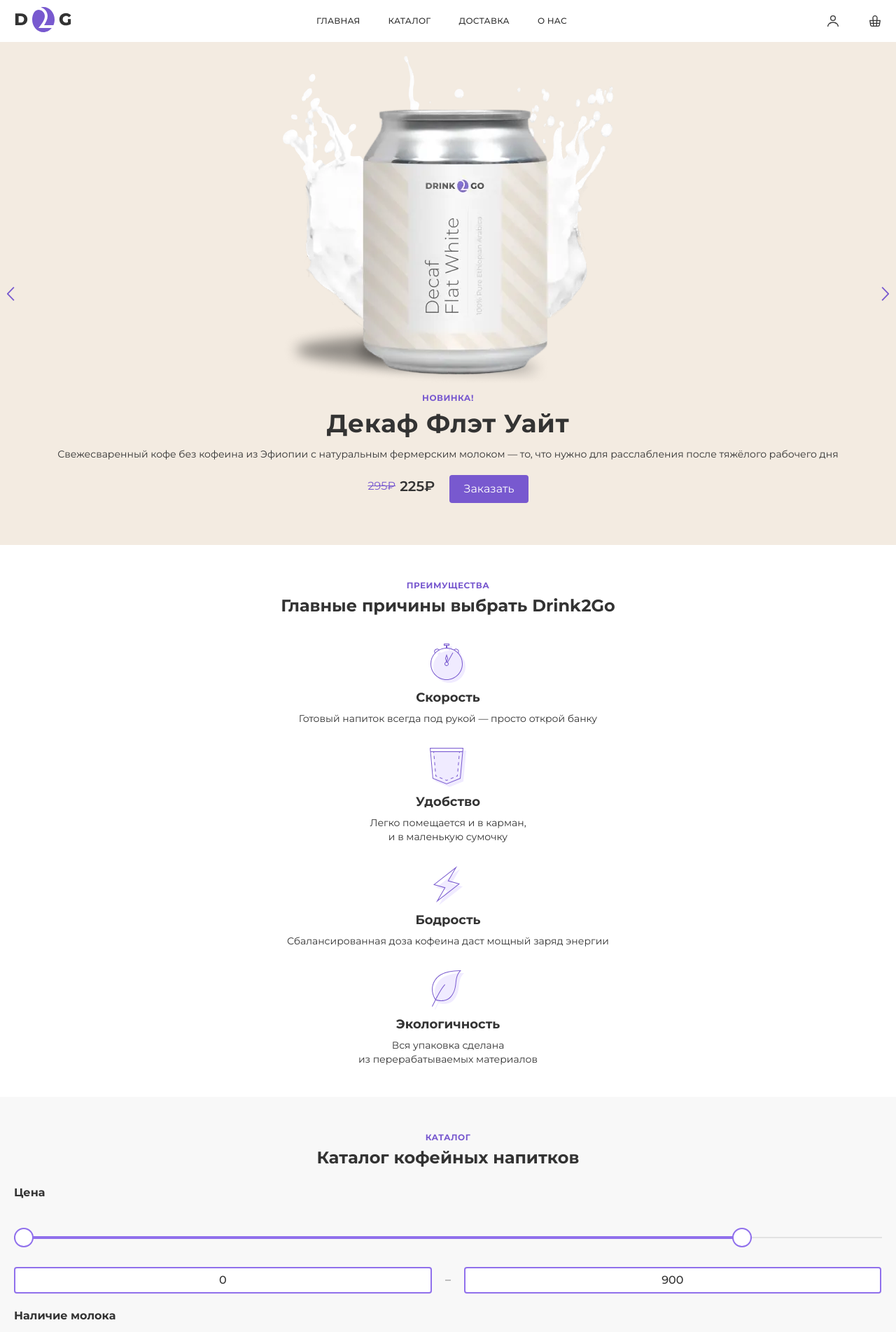
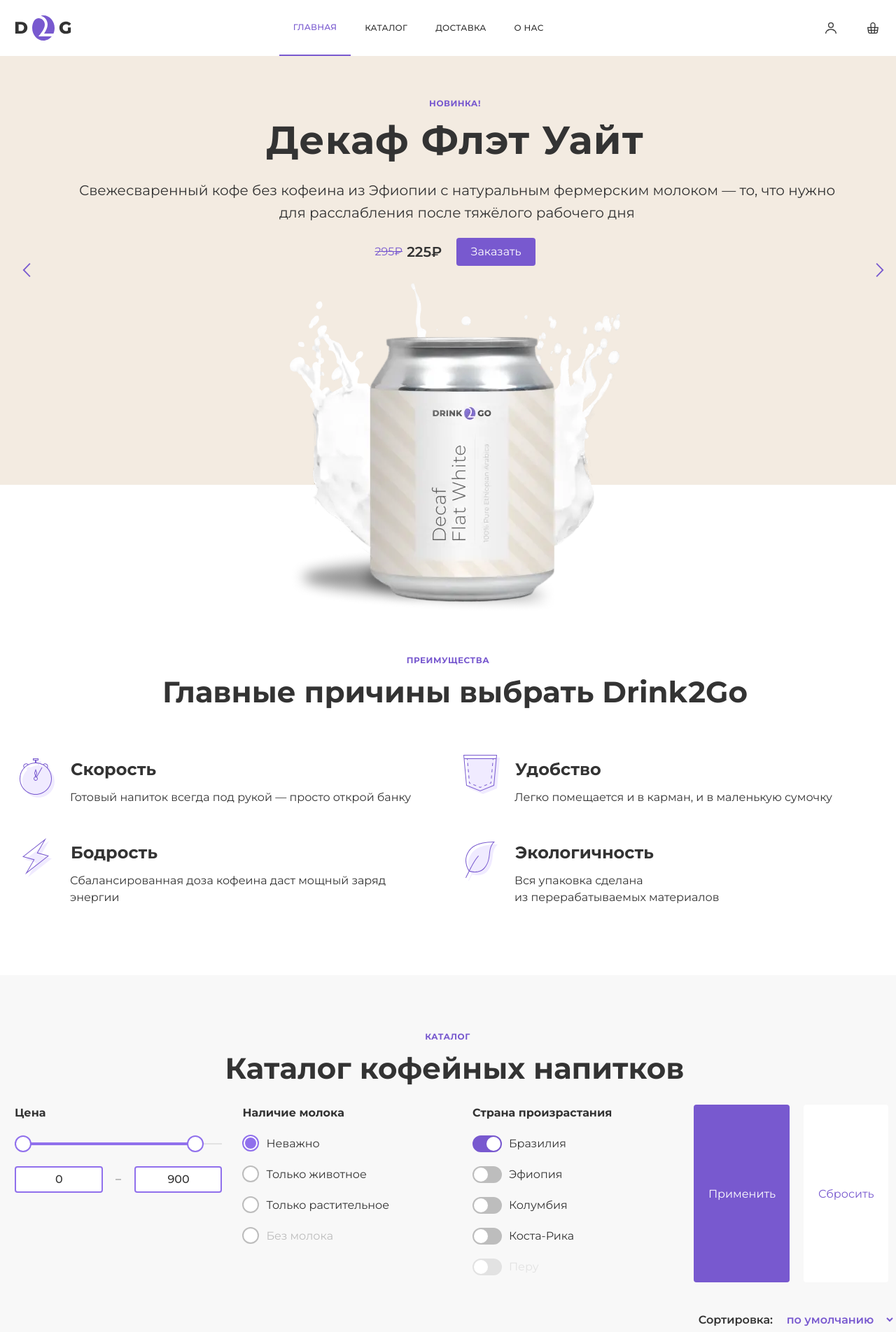
Before and after one commit to NADVooDoo/drink2go, a website: page source/index.html in a window 1280 px wide. Shown: the top 1904 px of the page at 70% size. Drawn offline with nearby package versions, Linux system fonts and the light colour scheme; files that its build step writes are made by us from their sources; files whose address does not match are found by name.

Commit message:
adding tablet adaptive version

```diff
--- a/source/index.html
+++ b/source/index.html
@@ -7,7 +7,7 @@
   <meta name="viewport" content="width=device-width,initial-scale=1">
   <link rel="stylesheet" href="https://cdn.jsdelivr.net/npm/swiper@9/swiper-bundle.min.css">
   <link rel="stylesheet" href="https://unpkg.com/leaflet@1.9.4/dist/leaflet.css"
-    integrity="sha256-p4NxAoJBhIIN+hmNHrzRCf9tD/miZyoHS5obTRR9BMY=" crossorigin="" />
+    integrity="sha256-p4NxAoJBhIIN+hmNHrzRCf9tD/miZyoHS5obTRR9BMY=" crossorigin="">
   <link rel="stylesheet" href="css/style.css">
 </head>
 
@@ -15,6 +15,7 @@
 
   <header class="main-header">
 
+    <div class="main-header__logos">
       <a class="main-header__logo">
         <picture>
           <source media="(min-width: 1440px)" srcset="img/logo-desktop.svg" width="170" height="36">
@@ -23,6 +24,9 @@
             alt="Логотип магазина Drink2Go">
         </picture>
       </a>
+
+      <h1 class="main-header__title">Интернет-магазин кофейных напитков Drink2Go.</h1>
+    </div>
 
     <nav class="main-nav main-nav--closed main-nav--nojs">
 
@@ -64,17 +68,16 @@
 
   <main class="main-container">
 
-    <section class="promo">
-      <h1 class="visually-hidden">Интернет-магазин кофейных напитков Drink2Go.</h1>
+    <section class="promo promo--nojs">
+      <h2 class="visually-hidden">Новинки</h2>
 
       <div class="slider swiper">
-        <h2 class="visually-hidden">Новинки</h2>
 
         <ul class="slider__list swiper-wrapper">
 
           <li class="slider__item slider__item--decaf swiper-slide">
             <div class="slider__item-inner">
-              <picture>
+              <picture class="slider__item-picture">
                 <source type="image/webp" media="(min-width: 1440px)" srcset="img/decaf-desktop.webp 1x,
                 img/decaf-desktop@2x.webp 2x">
                 <source type="image/webp" srcset="img/decaf-mobile-tablet.webp 1x,
@@ -102,7 +105,7 @@
 
           <li class="slider__item slider__item--lavender swiper-slide">
             <div class="slider__item-inner">
-              <picture>
+              <picture class="slider__item-picture">
                 <source type="image/webp" media="(min-width: 1440px)"
                   srcset="img/lavender-desktop.webp 1x, img/lavender-desktop@2x.webp 2x">
                 <source type="image/webp"
@@ -131,7 +134,7 @@
 
           <li class="slider__item slider__item--triple swiper-slide">
             <div class="slider__item-inner">
-              <picture>
+              <picture class="slider__item-picture">
                 <source type="image/webp" media="(min-width: 1440px)" srcset="img/triple-desktop.webp 1x,
                 img/triple-desktop@2x.webp 2x">
                 <source type="image/webp" srcset="img/triple-mobile-tablet.webp 1x,
@@ -180,11 +183,9 @@
       <h3 class="advantages__subtitle">Главные причины выбрать Drink2Go</h3>
       <ul class="advantages__list">
         <li class="advantages__item advantages__item--speed">
-          <div class="advantages__icon-wrapper">
             <svg class="advantages__item-img advantages__speed-icon" width="50" height="56">
               <use xlink:href="img/icons/stack.svg#speed"></use>
             </svg>
-          </div>
           <div class="advantages__item-wrapper">
             <p class="advantages__heading">Скорость</p>
             <p class="advantages__desc">Готовый напиток всегда под рукой — просто открой банку</p>
@@ -192,23 +193,19 @@
         </li>
 
         <li class="advantages__item advantages__item--conv">
-          <div class="advantages__icon-wrapper">
             <svg class="advantages__item-img advantages__conv-icon" width="52" height="56">
               <use xlink:href="img/icons/stack.svg#conv"></use>
             </svg>
-          </div>
           <div class="advantages__item-wrapper">
             <p class="advantages__heading">Удобство</p>
-            <p class="advantages__desc">Легко помещается и в карман, <br> и в маленькую сумочку</p>
+            <p class="advantages__desc">Легко помещается и в карман, и в маленькую сумочку</p>
           </div>
         </li>
 
         <li class="advantages__item advantages__item--energy">
-          <div class="advantages__icon-wrapper">
             <svg class="advantages__item-img advantages__energy-icon" width="42" height="56">
               <use xlink:href="img/icons/stack.svg#energy"></use>
             </svg>
-          </div>
           <div class="advantages__item-wrapper">
             <p class="advantages__heading">Бодрость</p>
             <p class="advantages__desc">Сбалансированная доза кофеина даст мощный заряд энергии</p>
@@ -216,11 +213,9 @@
         </li>
 
         <li class="advantages__item advantages__item--eco">
-          <div class="advantages__icon-wrapper">
             <svg class="advantages__item-img advantages__eco-icon" width="52" height="56">
               <use xlink:href="img/icons/stack.svg#eco"></use>
             </svg>
-          </div>
           <div class="advantages__item-wrapper">
             <p class="advantages__heading">Экологичность</p>
             <p class="advantages__desc">Вся упаковка сделана <br> из перерабатываемых материалов</p>
@@ -269,7 +264,7 @@
           </fieldset>
 
           <fieldset class="filter__milk">
-            <legend class="filter__legend">Наличие молока</legend>
+            <legend class="filter__legend filter__legend--milk">Наличие молока</legend>
             <ul class="filter__list">
               <li class="filter__item filter__milk-available">
                 <input class="filter__milk-available-input visually-hidden" id="milk-1" name="milk" type="radio"
@@ -295,7 +290,7 @@
           </fieldset>
 
           <fieldset class="filter__country">
-            <legend class="filter__legend">Страна произрастания</legend>
+            <legend class="filter__legend filter__legend--country">Страна произрастания</legend>
             <ul class="filter__list">
               <li class="filter__item filter__country-checker">
                 <input class="filter__country-input visually-hidden" id="brazil" name="country" type="checkbox"
@@ -354,8 +349,8 @@
               <picture class="card__picture">
                 <source type="image/webp" media="(min-width: 320px)" srcset="img/catalog/decaf.webp 1x,
                                   img/catalog/decaf@2x.webp 2x">
-                <img class="card__image" class="card__image" src="img/catalog/decaf.png"
-                  srcset="img/catalog/decaf@2x.png 2x" alt="Фото товара" width="130" height="188">
+                <img class="card__image" src="img/catalog/decaf.png" srcset="img/catalog/decaf@2x.png 2x"
+                  alt="Фото товара" width="130" height="188">
               </picture>
             </a>
             <a class="card__title-link" href="#">
--- a/source/js/script.js
+++ b/source/js/script.js
@@ -1,8 +1,11 @@
 const menu = () => {
   let navMain = document.querySelector('.main-nav');
   let navToggle = document.querySelector('.main-nav__toggle');
+  let promo = document.querySelector('.promo');
 
   navMain.classList.remove('main-nav--nojs');
+  promo.classList.remove('promo--nojs');
+
 
   navToggle.addEventListener('click', function () {
     if (navMain.classList.contains('main-nav--closed')) {
--- a/source/less/blocks/advantages.less
+++ b/source/less/blocks/advantages.less
@@ -1,11 +1,15 @@
 .advantages {
-  padding: 50px 20px 44px;
+  padding: 46px 20px 60px;
   font-size: 14px;
   line-height: 20px;
+
+  @media (min-width: @tablet) {
+    padding: 60px 20px 0;
+  }
 }
 
 .advantages__title {
-  margin: 0 0 4px;
+  margin: 0 0 6px;
   text-align: center;
   text-transform: uppercase;
   color: @color-base-primary;
@@ -21,27 +25,86 @@
   font-size: 24px;
   line-height: 1.5;
   font-weight: 700;
+
+  @media (min-width: @tablet) {
+    font-size: 42px;
+    line-height: 64px;
+    margin-left: 20px;
+  }
 }
 
 .advantages__heading {
-  margin: 0 0 4px;
+  margin: 3px 0 2px;
   font-weight: 700;
   font-size: 18px;
   line-height: 32px;
+
+  @media (min-width: @tablet) {
+    margin: 3px 2px 10px 1px;
+    font-size: 24px;
+    line-height: 36px;
+    text-align: start;
+  }
 }
 
 .advantages__desc {
   margin: 0;
+
+  @media (min-width: @tablet) {
+    text-align: start;
+    font-size: 16px;
+    line-height: 1.5;
+  }
 }
 
 .advantages__list {
   display: grid;
   margin: 0;
   padding: 0;
-  gap: 32px;
+  gap: 34px;
   list-style: none;
+
+  @media (min-width: @tablet) {
+    grid-template-columns: repeat(2, 1fr);
+    grid-column-gap: 37px;
+    grid-row-gap: 46px;
+    padding: 22px 1px 99px 6px;
+  }
 }
 
 .advantages__item {
   text-align: center;
+
+  @media (min-width: @tablet) {
+    display: flex;
+  }
 }
+
+.advantages__icon-wrapper {
+  margin-bottom: 5px;
+}
+
+.advantages__item-img {
+  display: block;
+  width: 52px;
+  height: 56px;
+  margin: 0 auto 10px;
+  min-width: 54px;
+
+  @media (min-width: @tablet) {
+    margin: 0;
+  }
+}
+
+.advantages__item-wrapper {
+  @media (min-width: @tablet) {
+    padding-left: 20px;
+  }
+}
+
+.advantages__eco-icon,
+.advantages__speed-icon {
+  @media (min-width: @tablet) {
+    padding-top: 5px;
+  }
+}
--- a/source/less/blocks/catalog.less
+++ b/source/less/blocks/catalog.less
@@ -1,10 +1,14 @@
 .catalog {
   background-color: @color-lightest-grey;
   padding: 50px 20px 44px;
+
+  @media (min-width: @tablet) {
+    padding: 80px 20px 41px 19px;
+  }
 }
 
 .catalog__title {
-  margin: 0 0 4px;
+  margin: 0 0 6px;
   text-align: center;
   color: @color-base-primary;
   text-transform: uppercase;
@@ -20,14 +24,25 @@
   font-weight: 700;
   font-size: 24px;
   line-height: 1.5;
+
+  @media (min-width: @tablet) {
+    font-size: 42px;
+    line-height: 64px;
+    padding-left: 20px;
+  }
 }
 
 .catalog__select-wrapper {
-  margin: 37px 0 36px;
+  margin: 19px 0 17px;
   display: flex;
   justify-content: end;
   align-items: flex-start;
   position: relative;
+
+
+  @media (min-width: @tablet) {
+    margin: 19px 0 29px;
+  }
 }
 
 .catalog__select-wrapper-text {
@@ -35,6 +50,11 @@
   text-align: right;
   font-weight: 600;
   line-height: 1.5;
+
+  @media (min-width: @tablet) {
+    position: relative;
+    right: -18px;
+  }
 }
 
 .catalog__select {
@@ -49,6 +69,10 @@
   background-color: initial;
   border: none;
   cursor: pointer;
+
+  @media (min-width: @tablet) {
+    right: -19px;
+  }
 }
 
 .catalog__control {
--- a/source/less/blocks/filter.less
+++ b/source/less/blocks/filter.less
@@ -1,16 +1,52 @@
 .filter__legend {
-  margin: 0 0 20px;
+  margin: 0;
   padding: 0;
   font-weight: 700;
   line-height: 1.5;
+
+  &--milk {
+    margin-bottom: 13px;
+  }
+
+  &--country {
+    margin-bottom: 13px;
+  }
 }
 
 .filter__price,
 .filter__milk,
 .filter__country {
-  margin: 0 0 20px;
+  margin: 0 0 17px;
   padding: 0;
   border: none;
+}
+
+.filter__country {
+  @media (min-width: @tablet) {
+    margin: 0 0 17px 13px;
+  }
+}
+
+.filter__price {
+  margin-bottom: 32px;
+}
+
+.filter__milk {
+  margin-bottom: 21px;
+
+  @media (min-width: @tablet) {
+    margin: 0 0 21px 5px;
+  }
+}
+
+.filter__form {
+  padding-left: 2px;
+
+  @media (min-width: @tablet) {
+    display: grid;
+    grid-template-columns: repeat(3, 1fr);
+    gap: 9px 24px;
+  }
 }
 
 .filter__list {
@@ -20,7 +56,7 @@
 }
 
 .filter__item {
-  margin: 0 0 20px;
+  margin: 0 0 16px;
 }
 
 .filter__milk-available-label {
@@ -151,8 +187,12 @@
   top: 30px;
   right: 0;
   left: 0;
-  width: 85%;
+  width: 93%;
   background-color: @color-primary-lighter;
+
+  @media (min-width: @tablet) {
+    width: 88%;
+  }
 }
 
 .filter__range-toggles {
@@ -163,8 +203,8 @@
   position: absolute;
   border-radius: 50%;
   outline: 0;
-  width: 24px;
-  height: 24px;
+  width: 20px;
+  height: 20px;
   border: 2px solid @color-primary-lighter;
   background: @color-base-white;
   cursor: pointer;
@@ -172,12 +212,16 @@
 
 .filter__range-toggle--min {
   left: 0;
-  top: -15px;
+  top: -13px;
 }
 
 .filter__range-toggle--max {
-  right: 15%;
-  top: -15px;
+  right: 6%;
+  top: -13px;
+
+  @media (min-width: @tablet) {
+    right: 9%;
+  }
 }
 
 .filter__price-controls {
@@ -186,7 +230,11 @@
   justify-content: space-between;
   position: relative;
   padding-right: 25px;
-  margin-top: 50px;
+  margin-top: 45px;
+
+  @media (min-width: @tablet) {
+    margin-top: 40px;
+  }
 }
 
 .filter__dash {
@@ -202,7 +250,7 @@
 
 .filter__price-input {
   width: 100%;
-  padding: 5px 10px 5px 10px;
+  padding: 5px 10px 5px 11px;
   font-weight: 500;
   font-family: inherit;
   text-align: center;
@@ -245,4 +293,20 @@
     background-color: @color-base-white;
     color: @color-base-primary;
   }
+
+  @media (min-width: @tablet) {
+    padding: 11px 18px;
+    margin-left: 9px;
+    margin-right: -4px;
+  }
 }
+
+.filter__button-wrapper {
+  @media (min-width: @tablet) {
+    display: grid;
+    grid-template-columns: repeat(2, auto);
+    grid-column: 1/-1;
+    gap: 20px;
+    justify-content: center;
+  }
+}
--- a/source/less/blocks/main-header.less
+++ b/source/less/blocks/main-header.less
@@ -7,6 +7,16 @@
   margin-right: auto;
   margin-left: auto;
   z-index: 2;
+
+  @media (min-width: @tablet) {
+    grid-template-columns: min-content 1fr minmax(min-content, 15%);
+    gap: 20px;
+    padding-right: 3px;
+  }
+
+  @media (min-width: @desktop) {
+    grid-template-columns: min-content 1fr minmax(min-content, 20%);
+  }
 }
 
 .main-header__link {
@@ -30,6 +40,14 @@
     height: 16px;
     background-color: currentColor;
   }
+
+  @media (min-width: @tablet) {
+    min-height: 80px;
+  }
+}
+
+.main-header__title {
+  display: none;
 }
 
 .main-header__profile {
@@ -61,3 +79,8 @@
     order: 3;
   }
 }
+
+.main-header__logo-image {
+  display: block;
+  align-items: center;
+}
--- a/source/less/blocks/main-nav.less
+++ b/source/less/blocks/main-nav.less
@@ -26,6 +26,7 @@
     flex-wrap: wrap;
     justify-content: center;
     border: 0;
+    margin-left: 5px;
   }
 }
 
@@ -49,6 +50,15 @@
   text-align: center;
   text-transform: uppercase;
   color: inherit;
+
+  @media (min-width: @tablet) {
+    min-height: 80px;
+
+    &--current {
+      color: @color-base-primary;
+      border-bottom: 2px solid @color-base-primary;
+    }
+  }
 }
 
 .main-nav--closed .main-nav__list {
@@ -57,8 +67,10 @@
   }
 }
 
-.main-nav--nojs .main-nav__list {
-  display: block;
+.main-nav--nojs .main-nav__toggle {
+  @media (max-width: @mobile) {
+    display: none;
+  }
 }
 
 .main-nav__toggle {
@@ -94,3 +106,9 @@
     background: url("/img/icons/stack.svg#close") no-repeat center/100%;
   }
 }
+
+.slider__item-picture {
+  @media (min-width: @tablet) {
+    order: 2;
+  }
+}
--- a/source/less/blocks/product-list.less
+++ b/source/less/blocks/product-list.less
@@ -4,4 +4,10 @@
   gap: 20px;
   padding: 0;
   list-style: none;
+
+  @media (min-width: @tablet) {
+    grid-template-columns: repeat(2, 1fr);
+    gap: 36px 38px;
+    margin-bottom: 55px;
+  }
 }
--- /dev/null
+++ b/source/less/blocks/promo.less
@@ -0,0 +1,5 @@
+.promo--nojs .slider {
+  @media (max-width: @mobile) {
+    margin-top: 245px;
+  }
+}
--- a/source/less/blocks/slider.less
+++ b/source/less/blocks/slider.less
@@ -13,14 +13,19 @@
 
 .slider__item {
   flex-shrink: 0;
-  min-height: 660px;
+  min-height: 656px;
 }
 
 .slider__item-inner {
   display: grid;
-  gap: 10px;
+  gap: 5px;
   box-sizing: border-box;
-  padding: 15px 15px 60px;
+  padding: 15px 15px 60px 15px;
+
+  @media (min-width: @tablet) {
+    padding: 60px 60px 0 80px;
+    gap: 20px;
+  }
 }
 
 .slider__description-wrapper {
@@ -31,14 +36,26 @@
 
 .slider__item--decaf {
   background-color: @color-flat-white;
+
+  @media (min-width: @tablet) {
+    background: linear-gradient(180deg, @color-flat-white 77%, transparent 50%);
+  }
 }
 
 .slider__item--lavender {
   background-color: @color-lavender-latte;
+
+  @media (min-width: @tablet) {
+    background: linear-gradient(180deg, @color-lavender-latte 77%, transparent 50%);
+  }
 }
 
 .slider__item--triple {
   background-color: @color-espresso;
+
+  @media (min-width: @tablet) {
+    background: linear-gradient(180deg, @color-espresso 77%, transparent 50%);
+  }
 }
 
 .slider__item-img {
@@ -64,10 +81,19 @@
 
   &::after {
     content: "";
-    width: 20px;
+    width: 30px;
     height: 20px;
     margin: auto;
-    background: url("/img/icons/stack.svg#arrow") no-repeat right 5px center/100%;
+    background: url("/img/icons/stack.svg#arrow") no-repeat right 10px center/100%;
+
+    @media (min-width: @tablet) {
+      background: url("/img/icons/stack.svg#arrow") no-repeat right 2px center/100%;
+    }
+  }
+
+  @media (min-width: @tablet) {
+    width: 80px;
+    height: 77%;
   }
 }
 
@@ -78,6 +104,10 @@
 .slider__arrow--right {
   right: 0;
   transform: scaleX(-1);
+
+  @media (min-width: @tablet) {
+    padding-right: 30px;
+  }
 }
 
 .slider__badge {
@@ -98,18 +128,34 @@
   line-height: 48px;
   letter-spacing: 0.02em;
   padding: 0 20px;
+
+  @media (min-width: @tablet) {
+    font-size: 56px;
+    line-height: 80px;
+    margin-bottom: 16px;
+    padding: 0;
+  }
 }
 
 .slider__description {
   margin: 0;
+  padding: 0 5px;
   text-align: center;
   font-size: 14px;
   line-height: 20px;
+
+  @media (min-width: @tablet) {
+    font-size: 20px;
+    line-height: 32px;
+    padding-left: 17px;
+    padding-right: 11px;
+  }
 }
 
 .slider__buy {
   margin: 20px 0 0;
   display: flex;
+  align-items: center;
 }
 
 .slider__old-price {
--- a/source/less/style.less
+++ b/source/less/style.less
@@ -7,6 +7,7 @@
 /* BLOCKS */
 @import "blocks/main-header";
 @import "blocks/main-nav";
+@import "blocks/promo";
 @import "blocks/slider";
 @import "blocks/advantages";
 @import "blocks/catalog";
```
Also changed, not shown: source/less/blocks/card.less (+28 -5 lines), source/less/blocks/main-footer.less (+36 -4 lines), source/less/blocks/map.less (+8 -0 lines), source/less/blocks/pagination.less (+16 -2 lines), README.md, build/css/style.css, build/index.html, build/js/script.js. Lines whose indentation alone changed are shown as unchanged.
